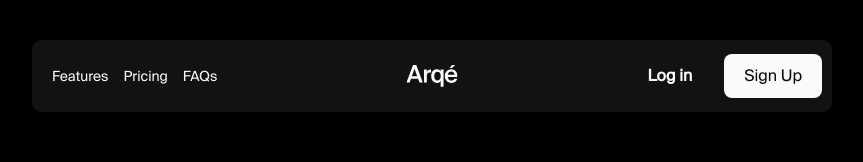
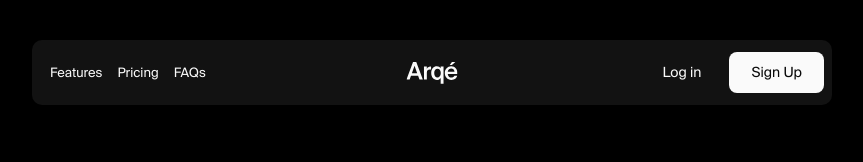
Before and after one commit to tegrakmd/clone-Arqe-ai, a Next.js app: page / in a window 1280 px wide. Shown: the top 162 px of the page, without its empty margins (208-1071 px from the left). Built offline with nearby package versions, Linux system fonts and the light colour scheme; no server answers.

Commit message:
Nav and faqs letters

```diff
--- a/src/components/FaqSection.tsx
+++ b/src/components/FaqSection.tsx
@@ -7,9 +7,8 @@ function FaqIcon({ open }: { open: boolean }) {
   return (
     <div className="relative size-5 shrink-0">
       <svg
-        className={`absolute inset-0 h-5 w-5 text-white transition-opacity duration-200 ${
-          open ? "opacity-0" : "opacity-100"
-        }`}
+        className={`absolute inset-0 h-5 w-5 text-white transition-opacity duration-200 ${open ? "opacity-0" : "opacity-100"
+          }`}
         fill="none"
         viewBox="0 0 24 24"
         stroke="currentColor"
@@ -66,8 +65,8 @@ function FaqAccordionItem({
         className="flex w-full items-center justify-between pt-[20px] pb-[14px] text-left transition-opacity duration-200 hover:opacity-80 sm:py-[17px]"
       >
         <span
-          className="max-w-[214px] pr-4 text-[20px] leading-[22px] tracking-[-0.8px] text-white sm:max-w-none"
-          style={{ fontWeight: 500 }}
+          className="max-w-[214px] pr-4 text-[20px] leading-[22px] tracking-[-0.7px] text-white sm:max-w-none"
+          style={{ fontWeight: 600 }}
         >
           {question}
         </span>
--- a/src/components/navbar.tsx
+++ b/src/components/navbar.tsx
@@ -14,7 +14,7 @@ interface NavLinkProps {
 const NavLink: FC<NavLinkProps> = ({ href, label, onClick }) => (
   <a
     href={href}
-    className="text-[14px] font-medium text-[#fafafa] transition-opacity duration-200 hover:opacity-70"
+    className="text-[13px] font-medium text-[#fafafa] transition-opacity duration-200 hover:opacity-70"
     onClick={onClick}
   >
     {label}
@@ -35,7 +35,7 @@ const Navbar: FC = () => {
   return (
     <>
       {/* Mobile Menu */}
-      <div className="fixed top-0 right-0 left-0 z-50 px-5 pt-2 lg:hidden">
+      <div className="fixed top-0 right-0 left-0 z-50 px-6 pt-4 lg:hidden">
         <div
           className="overflow-hidden rounded-[10px] p-2.5 font-sans backdrop-blur-[15px]"
           style={{ backgroundColor: "rgba(23, 23, 23, 0.8)" }}
@@ -52,7 +52,7 @@ const Navbar: FC = () => {
             <button
               type="button"
               onClick={toggleMenu}
-              className="flex h-11 w-11 items-center justify-center"
+              className="flex size-11 items-center justify-center"
               aria-label={isMenuOpen ? "Close menu" : "Open menu"}
               aria-expanded={isMenuOpen}
             >
@@ -89,7 +89,7 @@ const Navbar: FC = () => {
                 <div className="h-px w-full bg-white/20" />
 
                 <a
-                  className="flex h-[42px] w-full items-center justify-center rounded-[8px] bg-[#fafafa] text-[14px] font-medium tracking-[-0.28px] text-[#0a0a0a] transition-opacity duration-200 hover:opacity-80"
+                  className="flex h-[42px] w-full items-center justify-center rounded-[8px] bg-[#fafafa] text-[11px] font-medium tracking-[-0.28px] text-[#0a0a0a] transition-opacity duration-200 hover:opacity-80"
                   href="/signup"
                   onClick={closeMenu}
                 >
@@ -107,7 +107,7 @@ const Navbar: FC = () => {
         style={{ paddingTop: 40 }}
       >
         <div
-          className="w-full max-w-[800px] items-center overflow-hidden rounded-[10px] p-[10px] backdrop-blur-[15px] lg:flex"
+          className="w-full max-w-[800px] items-center overflow-hidden rounded-[10px] p-[8px] backdrop-blur-[15px] lg:flex"
           style={{ backgroundColor: "rgba(23, 23, 23, 0.8)" }}
         >
           <div className="flex w-full items-center justify-between">
@@ -128,15 +128,15 @@ const Navbar: FC = () => {
             </a>
 
             {/* Right Buttons */}
-            <div className="flex items-center gap-[8px]">
+            <div className="flex items-center gap-[4px] *:font-[500]">
               <a
-                className="flex items-center justify-center rounded-[8px] px-[24px] py-[14px] font-[600] text-[#fafafa] transition-opacity duration-200 hover:opacity-70"
+                className="flex text-[14px] items-center justify-center rounded-[8px] px-[24px] py-[14px]   text-[#fafafa] transition-opacity duration-200 hover:opacity-70"
                 href="/login"
               >
                 Log in
               </a>
               <a
-                className="flex items-center justify-center rounded-[8px] bg-[#fafafa] px-[20px] py-[10px] font-medium text-[#0a0a0a] transition-opacity duration-200 hover:opacity-80"
+                className="flex text-[14px] items-center justify-center rounded-[8px] bg-[#fafafa] px-[22px] py-[10px]   text-[#0a0a0a] transition-opacity duration-200 hover:opacity-80"
                 href="/signup"
               >
                 Sign Up
```
